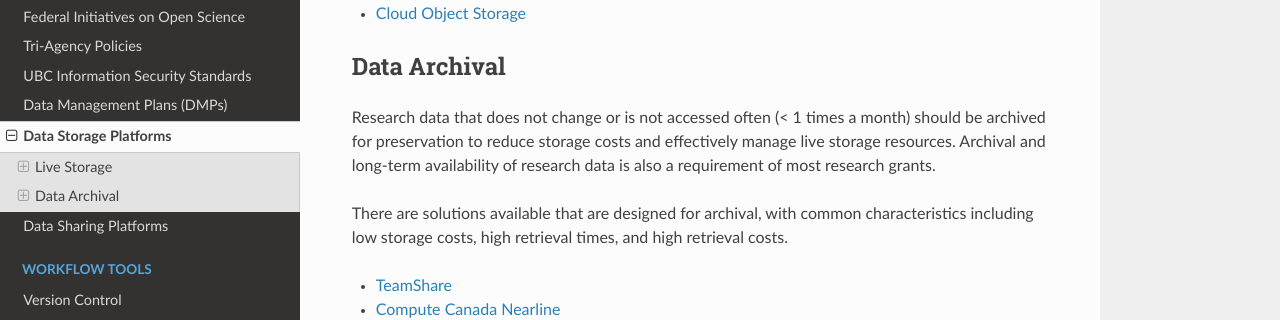
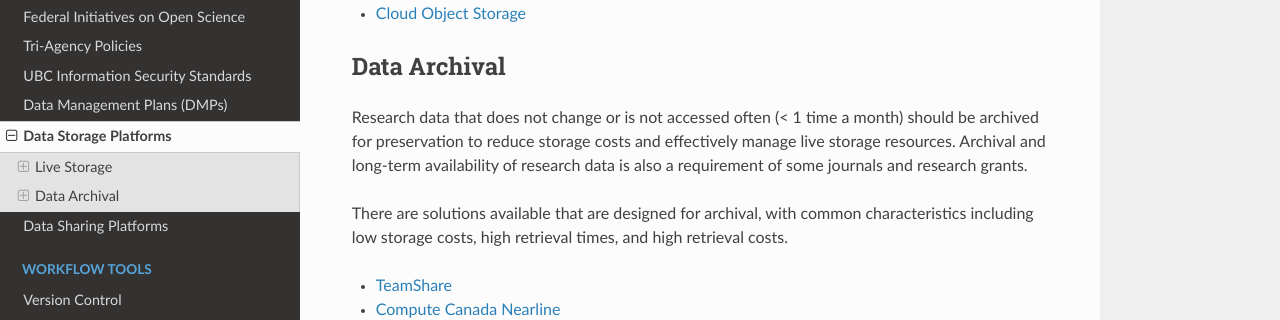
Before and after one commit to ubcbraincircuits/whitepaper, a Sphinx documentation site: the page built from source/data_storage/index.rst, in a window 1280 px wide and 900 px high, scrolled down 424 px. Shown: the part 150-470 px from the top of the window. Built offline with Sphinx 7.4.7 and the Read the Docs theme 2.0.0, drawn with Linux system fonts in a browser that asks for light colours; pages that are not in the unit, such as notebooks, are missing from menus.

Commit message:
Minor edits to Data Archival section

```diff
--- a/source/data_storage/index.rst
+++ b/source/data_storage/index.rst
@@ -20,7 +20,9 @@ Live storage is appropriate for data that is actively changing and accessed freq
 
 Data Archival
 =============
-Research data that does not change or is not accessed often (< 1 times a month) should be archived for preservation to reduce storage costs and effectively manage live storage resources. Archival and long-term availability of research data is also a requirement of most research grants.
+Research data that does not change or is not accessed often (< 1 time a month) should be archived for preservation to reduce storage
+costs and effectively manage live storage resources. Archival and long-term availability of research data is also a requirement
+of some journals and research grants.
 
 There are solutions available that are designed for archival, with common characteristics including low storage costs, high retrieval times, and high retrieval costs.
 
```
